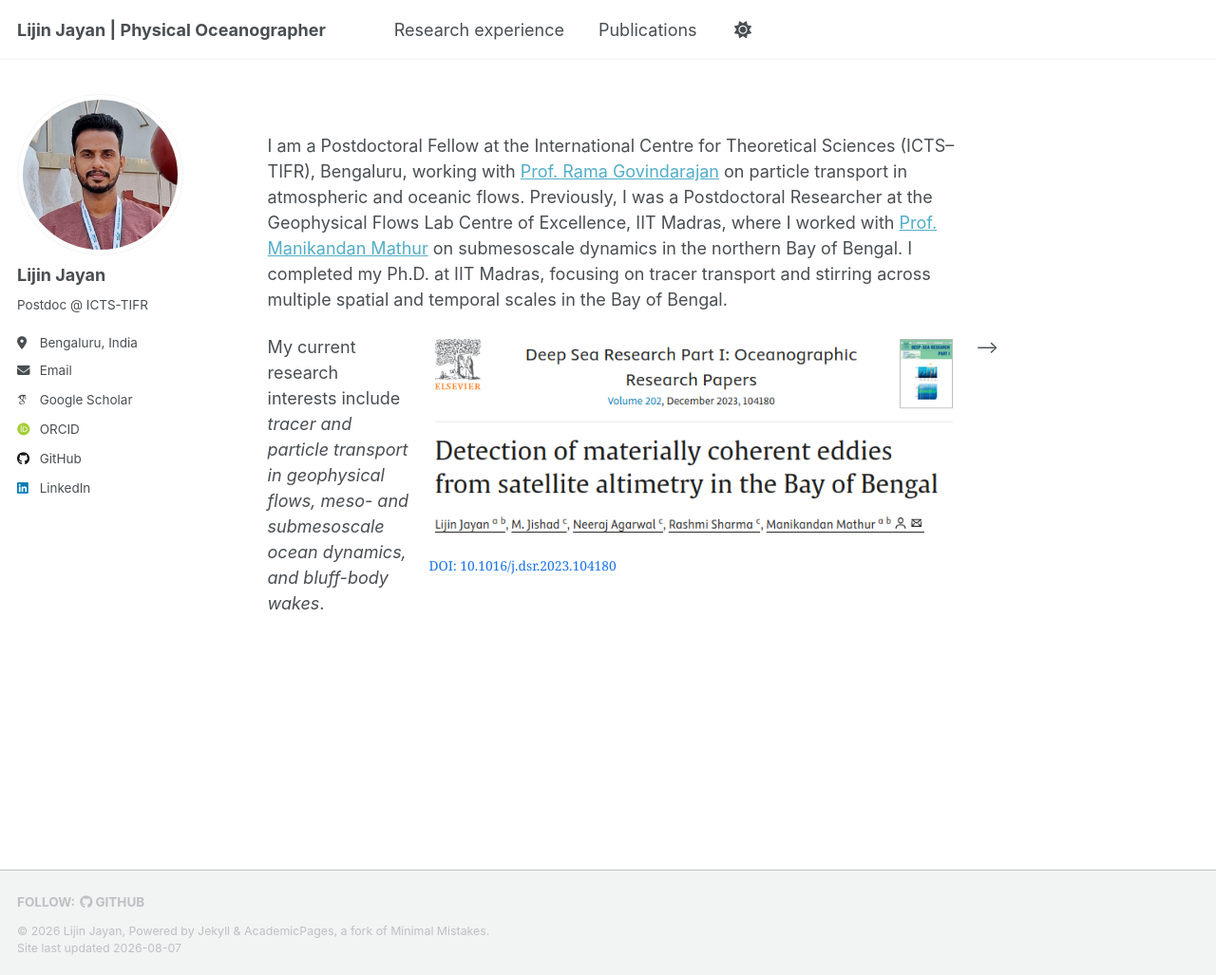
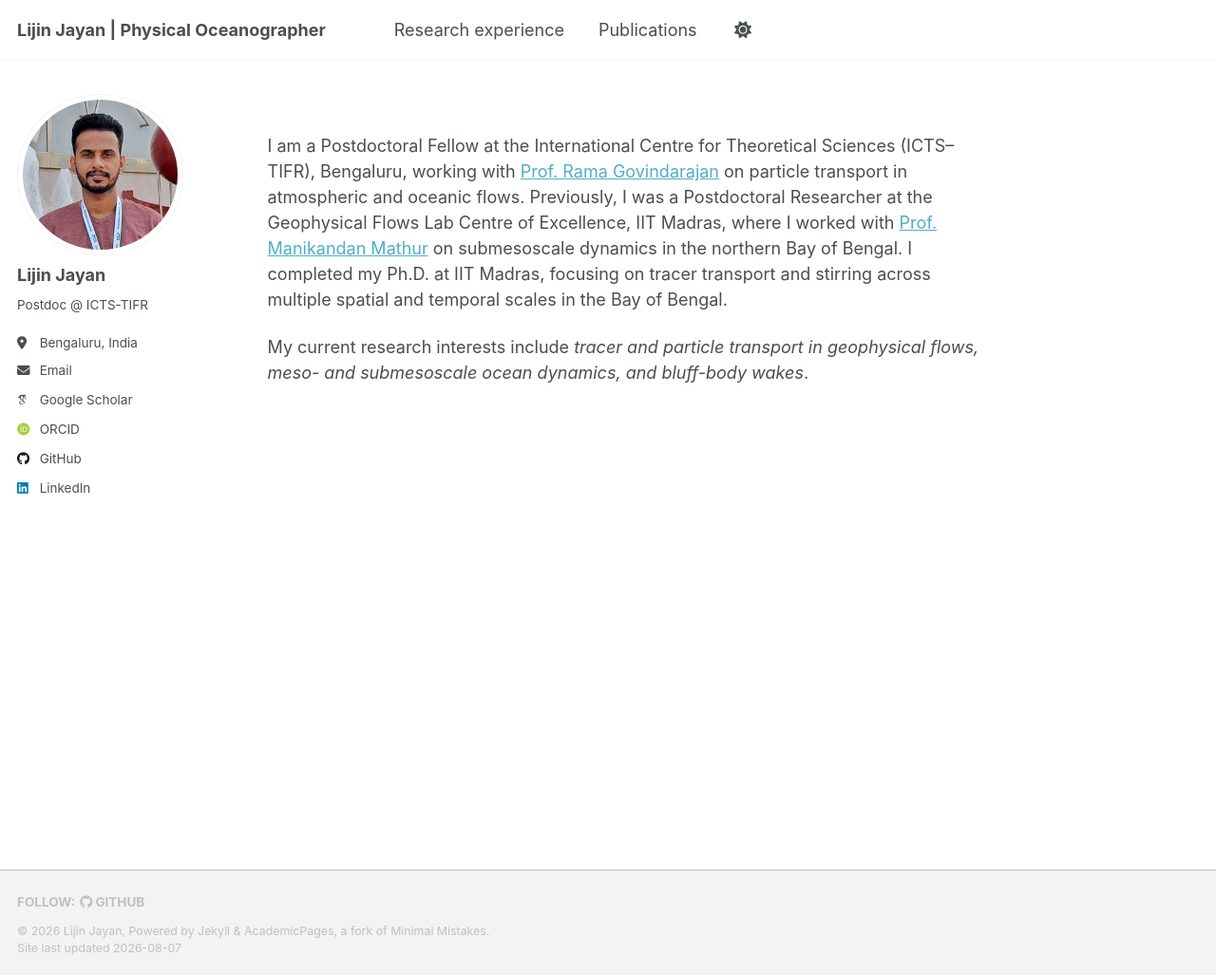
Before and after one commit to ljayan/ljayan.github.io, a Jekyll site: the page built from _pages/about.md, in a window 1280 px wide and 1027 px high. Shown: the whole window at 95% size. Built offline with Jekyll 4.4.1, drawn with Linux system fonts in a browser that asks for light colours; some web fonts are replaced.

Commit message:
Update about.md

```diff
--- a/_pages/about.md
+++ b/_pages/about.md
@@ -9,31 +9,4 @@ redirect_from:
 <br>
 I am a Postdoctoral Fellow at the International Centre for Theoretical Sciences (ICTS–TIFR), Bengaluru, working with [Prof. Rama Govindarajan](https://www.icts.res.in/people/rama-govindarajan) on particle transport in atmospheric and oceanic flows. Previously, I was a Postdoctoral Researcher at the Geophysical Flows Lab Centre of Excellence, IIT Madras, where I worked with [Prof. Manikandan Mathur](https://scholar.google.co.in/citations?user=QbrM7-gAAAAJ&hl=en) on submesoscale dynamics in the northern Bay of Bengal. I completed my Ph.D. at IIT Madras, focusing on tracer transport and stirring across multiple spatial and temporal scales in the Bay of Bengal.
 
-<div style="display: flex; flex-wrap: wrap; align-items: flex-start; gap: 20px;">
-
-  <!-- Text -->
-  <div style="flex: 0.8; min-width: 150px;">
-    <p style="margin-top: 0;">
-    My current research interests include <em>tracer and particle transport in geophysical flows, meso- and submesoscale ocean dynamics, and bluff-body wakes</em>.
-    </p>
-  </div>
-
-<!--
-  <!-- Image -->
-  <div style="flex: 3; min-width: 320px; text-align: center;">
-    <figure style="margin-top: 0;">
-      <img src="/images/dsr.png" alt="My figure" style="width: 100%; max-width: 650px;">
-      <figcaption style="font-size: 0.9em;">
-        <a href="https://doi.org/10.1016/j.dsr.2023.104180"
-   target="_blank"
-   style="color: #1a73e8; font-size: 0.85em; text-decoration: none;"
-   onmouseover="this.style.textDecoration='none';"
-   onmouseout="this.style.textDecoration='none';">
-  DOI: 10.1016/j.dsr.2023.104180
-</a>
-      </figcaption>
-    </figure>
-  </div>
--->
-
-</div>
+My current research interests include <em>tracer and particle transport in geophysical flows, meso- and submesoscale ocean dynamics, and bluff-body wakes</em>.
```
